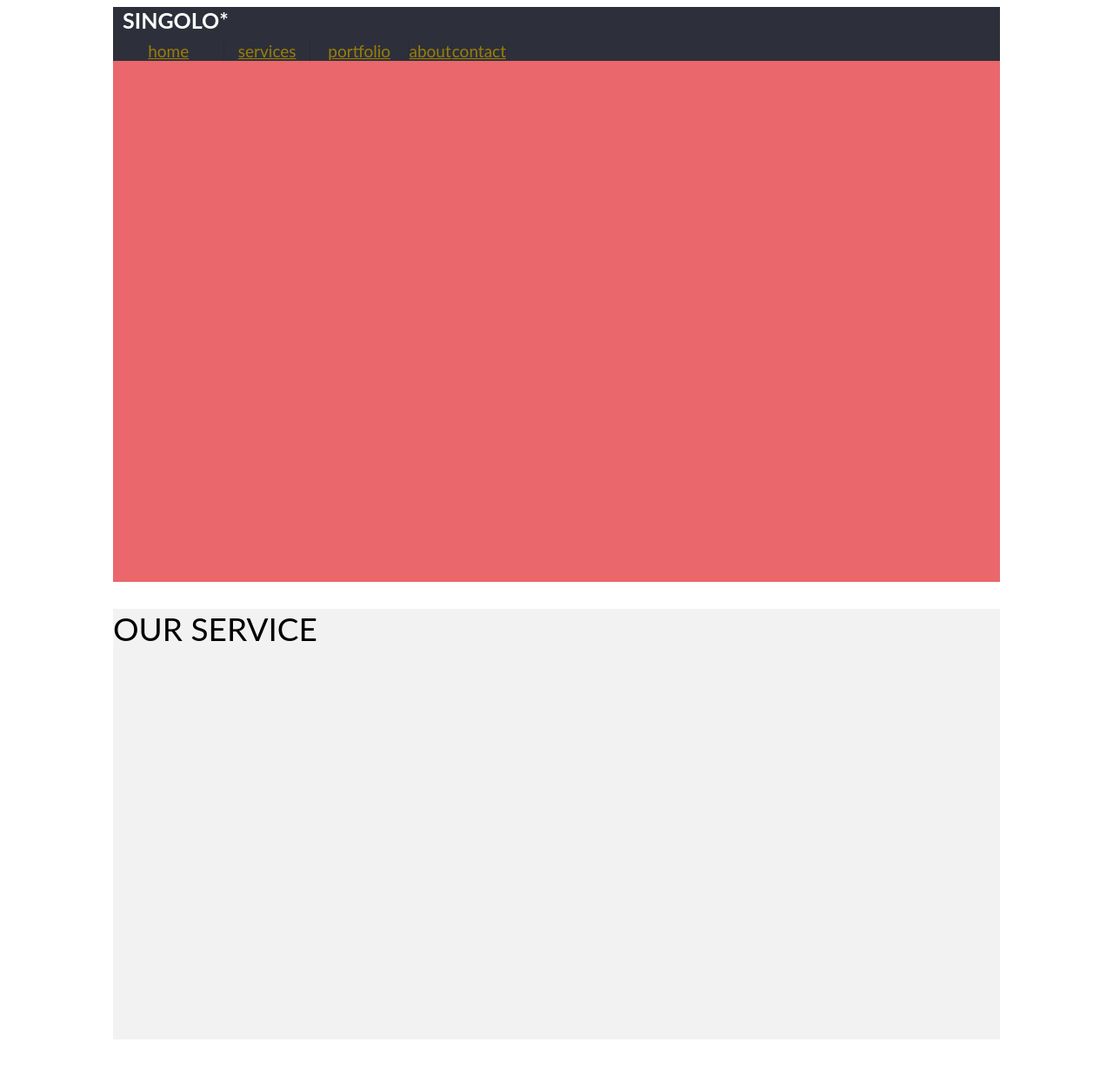
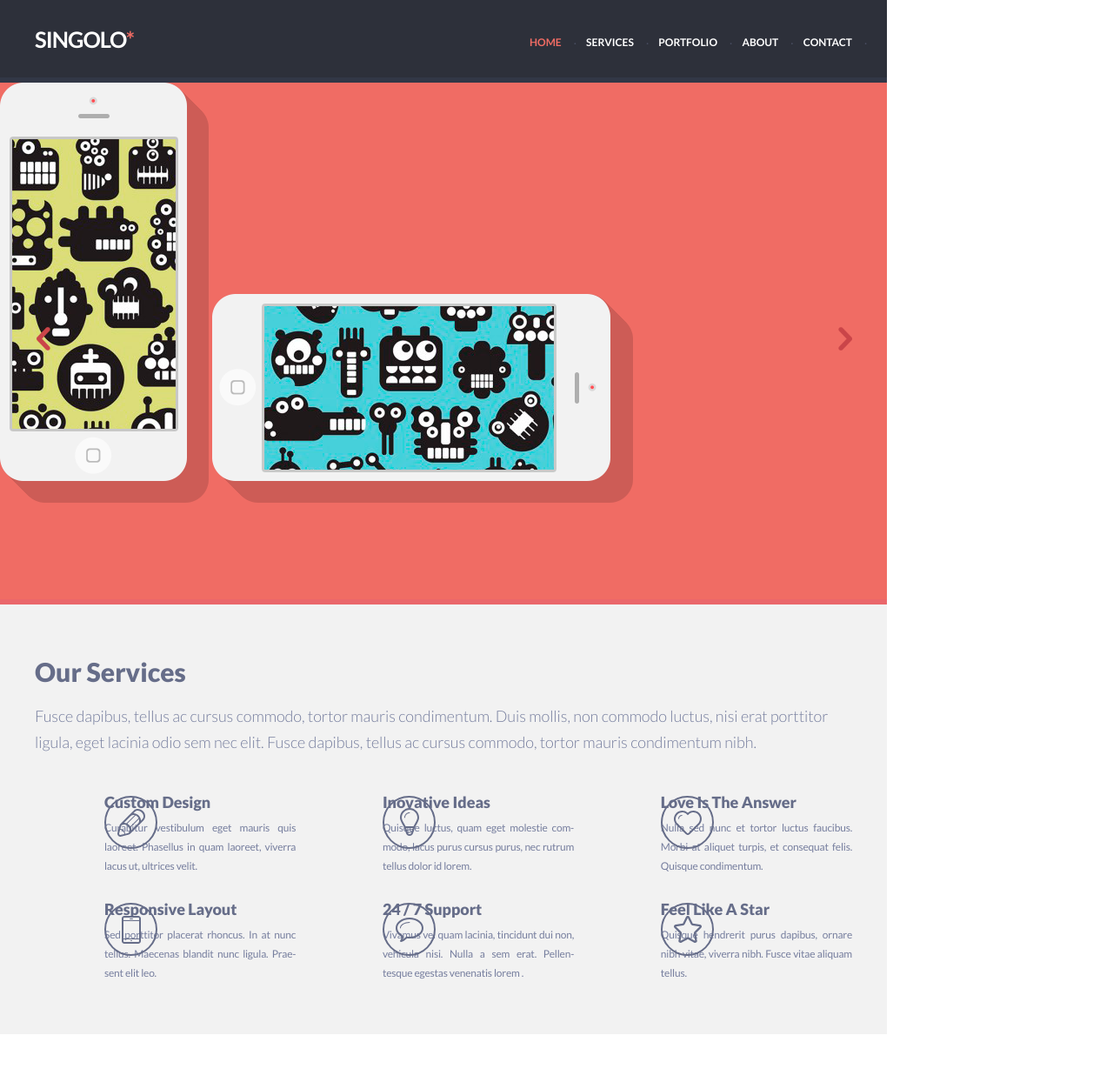
Before and after one commit to LyssenkoAlex/singolo, a plain HTML site: page singolo1.html in a window 1280 px wide. Shown: the whole page at 87% size. After the commit the page ends 1195 px from the top, so only its background shows below. Drawn offline with Linux system fonts and the light colour scheme.

Commit message:
feat: add some style

```diff
--- a/singolo1.css
+++ b/singolo1.css
@@ -1,164 +1,234 @@
-:root {
-    --desktop-width: 1020px;
+
+@font-face {
+    font-family: "Lato";
+    src: url("assets/fonts/Lato/Lato-Regular.ttf") format("truetype");
+    font-style: normal;
+    font-weight: 400;
 }
 
 @font-face {
-    font-family: 'Lato';
+    font-family: "Lato";
+    src: url("assets/fonts/Lato/Lato-Bold.ttf") format("truetype");
     font-style: normal;
-    font-weight: 400;
-    src:  local('Lato'), local('Lato'),
-    url('assets/fonts/Lato/Lato-Black.ttf') format('ttf');
+    font-weight: 700;
+}
+
+@font-face {
+    font-family: "Lato";
+    src: url("assets/fonts/Lato/Lato-Black.ttf") format("truetype");
+    font-style: normal;
+    font-weight: 900;
+}
+
+@font-face {
+    font-family: "Lato";
+    src: url("assets/fonts/Lato/Lato-Light.ttf") format("truetype");
+    font-style: normal;
+    font-weight: 300;
 }
 
 
-.page-wrap {
+* {
+    margin: 0;
+    box-sizing: border-box;
+}
+
+.uppercase {
+    text-transform: uppercase;
+}
+
+.wrapper {
+    width: 1020px;
     position: relative;
-
-    min-width: var(--mobile-width);
-    max-width:  var(--desktop-width);
-    margin: 0 auto;
-    padding: 0;
 }
 
 .page-header {
-    position: relative;
-    z-index: 1;
+    height: 95px;
+    padding-right: 40px;
+    width: 100%;
+    display: flex;
+    padding-left: 40px;
+    border-bottom: 6px solid #323746;
+    align-items: center;
+    justify-content: space-between;
+    background-color: #2d303a;
 }
 
-.page-header__wrap {
-    max-width: 1020px;
-    max-height: 89px;
-    margin: auto;
-    background-color: #2d303a;;
+.logo {
+    letter-spacing: -1px;
+    font-size: 25.5px;
+    line-height: 6px;
+    color: #ffffff;
+    font-weight: 700;
+    margin: 0;
+    font-family: "Lato", sans-serif;
+    text-align: left;
 }
 
-
-
-.logo {
-    padding: 11px 27px 11px 11px;
-
+.logo__star {
+    color: #f06c64;
 }
 
-.logo > span {
-    font-size: 25px;
-    line-height: 6px;
-    color: #ffffff;
+.navigation {
+    display: flex;
+    height: 100%;
+    width: 371px;
+    align-items: center;
+    justify-content: space-between;
+    padding-top: 7px;
+}
+
+.navigation__button {
+    position: relative;
+    font-size: 12px;
+    color: white;
     font-family: "Lato", sans-serif;
     font-weight: 700;
     text-align: left;
 }
 
-.nav__list {
-    display: flex;
-    width: 453px;
-    margin: 0;
-    padding: 0;
+.navigation__button::after {
+    content: ".";
+    position: absolute;
+    right: -17px;
+    top: -2px;
+    color: #494e62;
+}
 
 
-    list-style: none;
+
+.navigation__button:nth-child(1) {
+    color: #f06c64;
 }
 
-.nav__item {
-    display: flex;
-    justify-content: center;
-    align-items: center;
-
-    border-right: 1px solid rgba(0, 0, 0, .1)
-}
-
-.nav__item:first-child {
-    width: 170px;
-}
-
-.nav__item:nth-child(2) {
-    width: 130px;
-}
-
-.nav__item:nth-child(3) {
-    width: 150px;
-}
-
-.nav__link {
-    display: flex;
-    align-items: flex-end;
-
-    font-family: "Lato", "Arial", sans-serif;
-    font-size: 19px;
-    line-height: 22px;
-    font-weight: 400;
-    color: #9b7d08;
-}
-
-.nav__link:hover,
-.nav__link:focus,
-.nav__link:active {
-    color: #000;
-}
-
-.nav__link:hover g,
-.nav__link:focus g,
-.nav__link:active g {
-    fill: #000;
-}
-
-.page-main {
-    width: 100%;
-    margin: 0 auto;
-
-    text-align: center;
+.navigation__button:hover {
+    cursor: pointer;
+    color: #6262fa;
+    -webkit-transition: color 300ms ease-in-out;
+    transition: color 300ms ease-in-out;
 }
 
 .slider {
-    display: flex;
-    margin-top: -1px;
-    isolation: isolate;
+    position: relative;
     height: 600px;
-    margin-bottom: 15px;
-    background-color: #ea676b;
+    border-bottom: 6px solid #ea676b;
+    background-color: #f06c64;
 }
 
-.tweets {
-    text-align: left;
-    height: 495px;
-    background-color: #f2f2f2;
+.arrow-left {
+    position: absolute;
+    top: 281px;
+    left: 42px;
 }
 
-.tweets__wrap {
-    margin: 5px auto 0;
+.arrow-right {
+    position: absolute;
+    top: 281px;
+    right: 40px;
 }
 
-.tweets__title {
-    width: 100%;
-    margin-bottom: 35px;
-    font-family: 'Lato', 'Arial', sans-serif;
-    font-size: 37px;
-    font-weight: 400;
-    text-transform: uppercase;
+.arrow-right img {
+    transform: rotate(180deg);
+    transform-origin: center;
 }
 
-.tweets__article {
-    display: flex;
+.slider__pic-1 {
+    position: absolute;
+    top: 53px;
+    left: 112px;
 }
 
-
-.tweets__tweet-current {
-    position: relative;
-    margin: 9px;
+.slider__pic-2 {
+    position: absolute;
+    top: 174px;
+    left: 425px;
 }
 
-
-.tweets__video {
-    position: relative;
-    width: 315px;
-    height: 232px;
-    margin-top: 9px;
+.arrow-interactive:hover {
+    cursor: pointer;
 }
 
+.services {
+    height: 500px;
+    padding-left: 40px;
+    padding-right: 40px;
+    padding-top: 68px;
+    background-color: #f2f2f2;
+    border-bottom: 6px solid #ffffff;
+}
 
-.tweets__tweet-posting {
+.services__header {
+    font-size: 30px;
+    line-height: 18px;
+    color: #666d89;
+    font-family: "Lato", sans-serif;
+    font-weight: 900;
+    text-align: left;
+}
+
+.services__description {
+    margin-top: 27px;
+    font-size: 18px;
+    letter-spacing: -0.08px;
+    line-height: 30px;
+    color: #767e9e;
+    font-family: "Lato", sans-serif;
+    font-weight: 300;
+    text-align: left;
+}
+
+.services__container {
+    width: 100%;
+    padding-top: 45px;
+}
+
+.container-3x2 {
+    display: -webkit-box;
+    display: -ms-flexbox;
+    display: flex;
+    justify-content: space-between;
+    flex-wrap: wrap;
+}
+
+.container-3 {
     position: relative;
-    display: block;
-    width: 330px;
-    height: 232px;
-    background-color: var(--main-orange);
+    flex-basis: 33%;
+    height: 90px;
+    flex-shrink: 0;
+    padding-left: 80px;
+    margin-right: -10px;
+    margin-bottom: 33px;
 }
+
+.pic-position {
+    overflow: hidden;
+}
+
+.pic-position img {
+    position: absolute;
+    top: 2px;
+}
+
+.pic-head-position__head {
+    font-size: 18px;
+    line-height: 18px;
+    color: #666d89;
+    font-family: "Lato", sans-serif;
+    font-weight: 900;
+    text-align: left;
+    letter-spacing: -0.05px;
+}
+
+.pic-head-discr__discr {
+    height: 76px;
+    font-size: 12px;
+    line-height: 22px;
+    color: #767e9e;
+    font-family: "Lato", sans-serif;
+    font-weight: 400;
+    text-align: justify;
+    padding-top: 10px;
+    padding-right: 10px;
+    letter-spacing: -0.2px;
+    overflow: hidden;
+}
--- a/singolo1.html
+++ b/singolo1.html
@@ -3,69 +3,86 @@
 <head>
     <meta charset="UTF-8">
     <meta name="viewport" content="width=device-width, initial-scale=1.0">
-    <meta http-equiv="X-UA-Compatible" content="ie=edge">
     <link rel="stylesheet" href="singolo1.css">
     <title>Singolo</title>
 </head>
 <body>
-<div class="page-wrap">
-    <header class="page-header">
-        <div class="page-header__wrap">
-            <nav class="main-nav">
-                <div class="logo">
-                    <span>SINGOLO*</span>
+<div class="wrapper">
+    <header class="page-header uppercase">
+        <h1 class="page-header__logo logo">Singolo<span class="logo__star">*</span></h1>
+        <div class="page-header_navigation navigation">
+            <div class="navigation__button">Home</div>
+            <div class="navigation__button">Services</div>
+            <div class="navigation__button">Portfolio</div>
+            <div class="navigation__button">About</div>
+            <div class="navigation__button">Contact</div>
+        </div>
+    </header>
+    <div class="slider">
+        <div class="arrow-left arrow-interactive">
+            <img src="assets/images/png/arrow.png" alt="arrow">
+        </div>
+        <div class="arrow-right arrow-interactive">
+            <img src="assets/images/png/arrow.png" alt="arrow">
+        </div>
+        <img src="assets/images/phone/v_iPhone.png" alt="pic-1" class="slider__pic1">
+        <img src="assets/images/phone/h_iPhone.png" alt="pic-2" class="slider__pic2">
+    </div>
+    <div class="services">
+        <div class="services__header">Our Services</div>
+        <div class="services__description">
+            Fusce dapibus, tellus ac cursus commodo, tortor mauris condimentum. Duis mollis,
+            non commodo luctus, nisi erat porttitor ligula, eget lacinia odio sem nec elit.
+            Fusce dapibus, tellus ac cursus commodo, tortor mauris condimentum nibh.
+        </div>
+        <div class="services__container container-3x2">
+            <div class="container-3 pic-position">
+                <img src="assets/images/svg/pencil.svg" alt="pic">
+                <div class="pic-head-position__head">Custom Design</div>
+                <div class="pic-head-discr__discr">Curabitur vestibulum eget mauris quis laoreet.
+                    Phasellus in quam laoreet, viverra lacus ut, ultrices velit.
                 </div>
-                <ul class="nav__list">
-                    <li class="nav__item">
-                        <a class="nav__link" href="#">
-                            home
-                        </a>
-                    </li>
-                    <li class="nav__item">
-                        <a class="nav__link" href="#">
-                            services
-                        </a>
-                    </li>
-                    <li class="nav__item">
-                        <a class="nav__link" href="#">
-                            portfolio
-                        </a>
-                    </li>
-                    <li class="nav__item">
-                        <a class="nav__link" href="#">
-                            about
-                        </a>
-                    </li>
-                    <li class="nav__item">
-                        <a class="nav__link" href="#">
-                            contact
-                        </a>
-                    </li>
-                </ul>
-
-            </nav>
-
+            </div>
+            <div class="container-3 pic-position">
+                <img src="assets/images/svg/lamp.svg" alt="pic">
+                <div class="pic-head-position__head">Inovative Ideas</div>
+                <div class="pic-head-discr__discr">
+                    Quisque luctus, quam eget molestie com- modo,
+                    lacus purus cursus purus, nec rutrum tellus dolor id lorem.
+                </div>
+            </div>
+            <div class="container-3 pic-position">
+                <img src="assets/images/svg/love.svg" alt="pic">
+                <div class="pic-head-position__head">Love Is The Answer</div>
+                <div class="pic-head-discr__discr">
+                    Nulla sed nunc et tortor luctus faucibus.
+                    Morbi at aliquet turpis, et consequat felis. Quisque condimentum.
+                </div>
+            </div>
+            <div class="container-3 pic-position">
+                <img src="assets/images/svg/phone.svg" alt="pic">
+                <div class="pic-head-position__head">Responsive Layout</div>
+                <div class="pic-head-discr__discr">
+                    Sed porttitor placerat rhoncus. In at nunc tellus.
+                    Maecenas blandit nunc ligula. Prae- sent elit leo.
+                </div>
+            </div>
+            <div class="container-3 pic-position">
+                <img src="assets/images/svg/think.svg" alt="pic">
+                <div class="pic-head-position__head">24 / 7 Support</div>
+                <div class="pic-head-discr__discr">Vivamus vel quam lacinia, tincidunt dui non, vehicula nisi.
+                    Nulla a sem erat. Pellen- tesque egestas venenatis lorem .</div>
+            </div>
+            <div class="container-3 pic-position">
+                <img src="assets/images/svg/star.svg" alt="pic">
+                <div class="pic-head-position__head">Feel Like A Star</div>
+                <div class="pic-head-discr__discr">
+                    Quisque hendrerit purus dapibus, ornare nibh vitae,
+                    viverra nibh. Fusce vitae aliquam tellus.
+                </div>
+            </div>
         </div>
-
-    </header>
-    <main class="page-main">
-        <section class="slider">
-
-        </section>
-        <section class="tweets">
-            <h1 class="tweets__title">Our Service</h1>
-            <div class="tweets__tweet-current">
-
-            </div>
-            <div class="tweets__video">
-
-            </div>
-            <div class="tweets__tweet-posting">
-
-            </div>
-
-        </section>
-    </main>
+    </div>
 </div>
 </body>
 </html>
```
Also changed, not shown: assets/images/phone/h_iPhone.png (added), assets/images/phone/v_iPhone.png (added), assets/images/png/arrow.png (added), assets/images/svg/lamp.svg (added), assets/images/svg/love.svg (added), assets/images/svg/pencil.svg (added), assets/images/svg/phone.svg (added), assets/images/svg/star.svg (added), assets/images/svg/think.svg (added).
